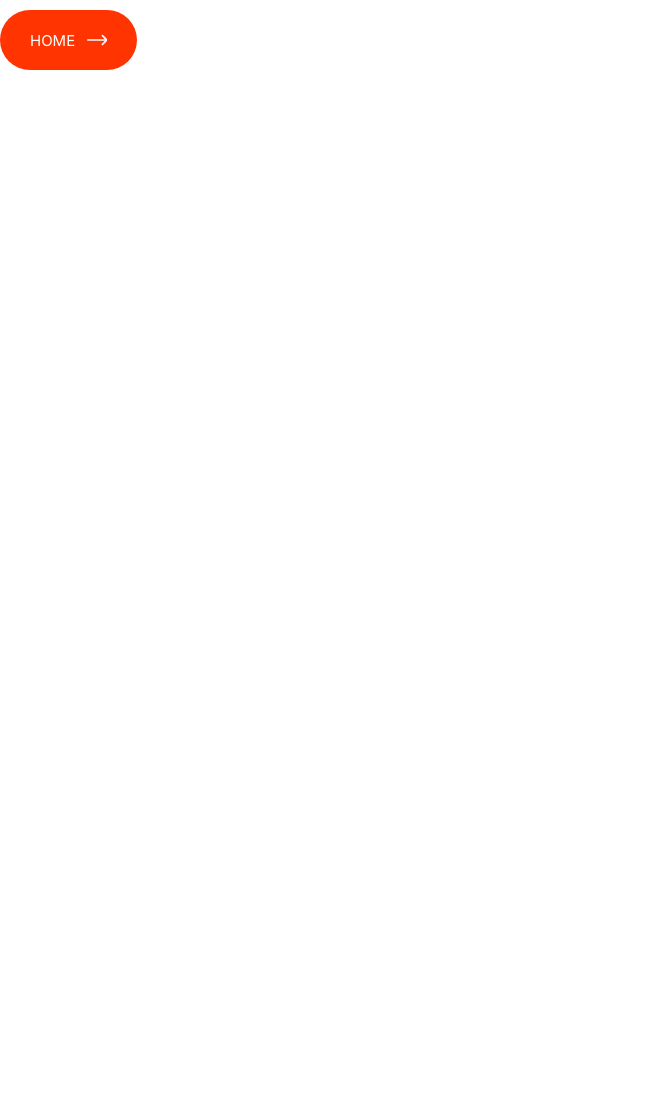
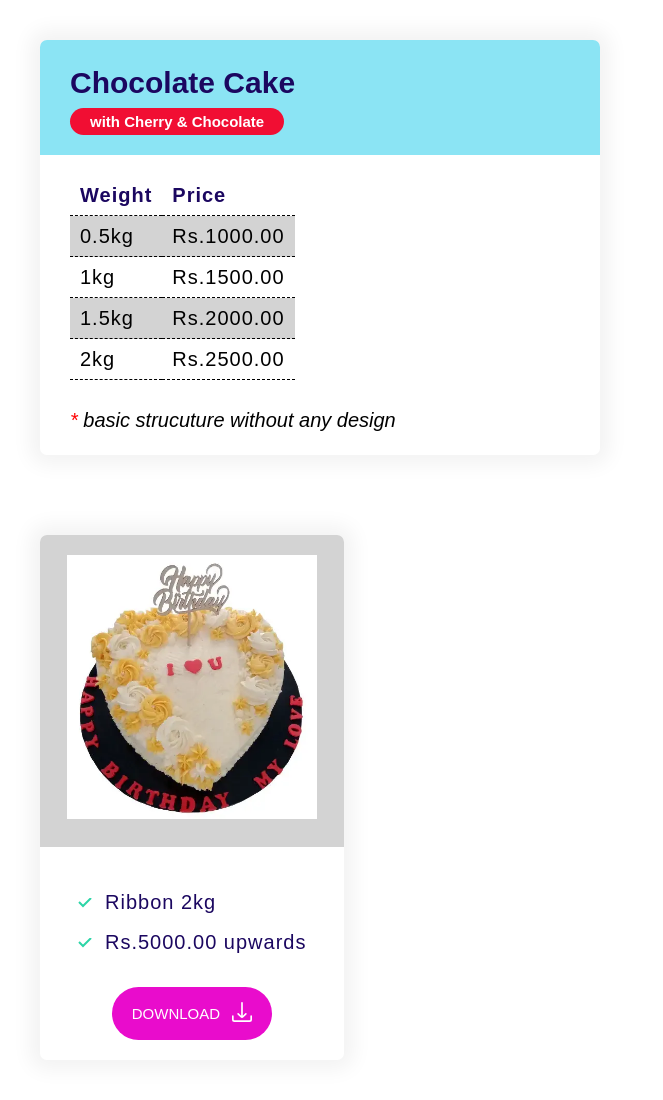
Before and after one commit to gamithf/Home-Made-Cakes, a plain HTML site: page index.html in a window 1280 px wide. Shown: the whole page, without its empty margins (0-663 px from the left). Before the commit the page ends 800 px from the top, so only its background shows below. Drawn offline with Linux system fonts and the light colour scheme.

Commit message:
Build the cards

```diff
--- a/css/styles.css
+++ b/css/styles.css
@@ -15,7 +15,7 @@ html {
   font-size: 62.5%;
 }
 body {
-  font-family: Inter, Arial, Helvetica, sans-serif;
+  font-family: Arial, Helvetica, sans-serif;
   font-size: 2.4rem;
   line-height: 1.5;
   color: var(--color-body);
@@ -85,6 +85,8 @@ a {
 .list--tick {
   list-style-image: url(../images/tick.svg);
   padding-left: 3rem;
+  font-size: 2rem;
+  letter-spacing: 0.1rem;
 }
 .list--tick .list__item {
   padding-left: 1rem;
@@ -121,19 +123,27 @@ a {
   border-radius: 40px;
   font-size: 1.8rem;
   font-weight: 500;
-  padding: 2rem 3rem;
+  padding: 1.5rem 2rem;
   cursor: pointer;
   margin: 1rem 0;
   text-transform: uppercase;
   text-align: center;
   white-space: nowrap;
+  margin-bottom: 0;
 }
 .btn .icon {
   width: 20px;
   height: 20px;
   fill: #fff;
   margin-left: 8px;
-  vertical-align: sub;
+  vertical-align: text-bottom;
+}
+.btn .icon .icon--card {
+  width: 20px;
+  height: 20px;
+  fill: #fff;
+  margin-left: 8px;
+  vertical-align: bottom;
 }
 /* .btn::after {
   content: "-->";
@@ -156,8 +166,92 @@ a {
 .btn--section:hover {
   background-color: #ed6635;
 }
+.btn--card {
+  background-color: #e90ccc;
+  color: #fff;
+}
+.btn--card:hover {
+  background-color: #f665e2;
+  color: #fff;
+}
+.download__button {
+  display: flex;
+  justify-content: center;
+  align-items: center;
+}
 @media screen and (min-width: 1024px) {
   .btn {
     font-size: 1.5rem;
   }
 }
+
+/* Cards */
+.card {
+  border-radius: 7px;
+  box-shadow: 0 0 20px 10px #f3f3f3;
+  font-weight: 400;
+  overflow: hidden;
+}
+.card__header,
+.card__body {
+  padding: 2rem 3rem;
+}
+.card--primary .card__header {
+  color: var(--color-headings);
+  background: lightsteelblue;
+}
+.card--special .card__header {
+  color: var(--color-headings);
+  background: #8be4f4;
+}
+.plan__name {
+  margin: 0;
+}
+.card--image .card__header {
+  display: flex;
+  justify-content: center;
+  background-color: lightgray;
+}
+.card__image {
+  width: 200px;
+}
+@media screen and (min-width: 768px) {
+  .card__image {
+    width: 250px;
+  }
+}
+/* Tables */
+table {
+  color: black;
+  border-collapse: collapse;
+  margin-bottom: 2.5rem;
+  margin-top: 0;
+  letter-spacing: 0.1rem;
+}
+thead,
+tr {
+  border-bottom: 1px dashed black;
+  text-align: left;
+}
+
+th,
+td {
+  padding: 0.5rem 1rem;
+}
+tr:nth-child(odd) {
+  background-color: lightgray;
+}
+tr th {
+  background-color: white;
+  color: var(--color-headings);
+  font-weight: 800;
+}
+.table__description {
+  font-style: italic;
+  color: black;
+  margin-bottom: 0;
+}
+.table__description::before {
+  content: "*";
+  color: red;
+}
--- a/index.html
+++ b/index.html
@@ -15,11 +15,69 @@
     <link rel="stylesheet" href="css/styles.css" />
   </head>
   <body>
-    <button class="btn btn--section">
-      Home
-      <svg class="icon icon--card">
-        <use xlink:href="images/sprite.svg#arrow-right"></use>
-      </svg>
-    </button>
+    <div style="width: 50%; padding: 4rem">
+      <div class="plan">
+        <div class="card card--special">
+          <header class="card__header">
+            <h3 class="plan__name">Chocolate Cake</h3>
+            <span class="badge">with Cherry & Chocolate</span>
+          </header>
+          <div class="card__body">
+            <table>
+              <thead>
+                <tr>
+                  <th>Weight</th>
+                  <th>Price</th>
+                </tr>
+              </thead>
+              <tr>
+                <td>0.5kg</td>
+                <td>Rs.1000.00</td>
+              </tr>
+              <tr>
+                <td>1kg</td>
+                <td>Rs.1500.00</td>
+              </tr>
+              <tr>
+                <td>1.5kg</td>
+                <td>Rs.2000.00</td>
+              </tr>
+              <tr>
+                <td>2kg</td>
+                <td>Rs.2500.00</td>
+              </tr>
+            </table>
+            <p class="table__description">
+              basic strucuture without any design
+            </p>
+          </div>
+        </div>
+      </div>
+    </div>
+    <div style="width: 30%; padding: 4rem">
+      <div class="plan">
+        <div class="card card--image">
+          <header class="card__header">
+            <a href="images/1.webp"
+              ><img class="card__image" src="images/1.webp" alt=""
+            /></a>
+          </header>
+          <div class="card__body">
+            <ul class="list list--tick">
+              <li class="list__item">Ribbon 2kg</li>
+              <li class="list__item">Rs.5000.00 upwards</li>
+            </ul>
+            <div class="download__button">
+              <a class="btn btn--card" href="images/1.webp" download="">
+                Download
+                <svg class="icon icon--card">
+                  <use xlink:href="images/sprite.svg#download (1)"></use>
+                </svg>
+              </a>
+            </div>
+          </div>
+        </div>
+      </div>
+    </div>
   </body>
 </html>
```
Also changed, not shown: components/buttons.html (+1 -0 lines), components/cards.html (added, +62 -0 lines), components/table.html (added, +24 -0 lines), images/1.webp (added), images/Icons/angle-small-right (1).svg (renamed from images/angle-small-right (1).svg), images/Icons/arrow-right.svg (renamed from images/arrow-right.svg), images/Icons/check.svg (renamed from images/check.svg), images/Icons/download (1).svg (renamed from images/download (1).svg), images/Icons/facebook.svg (renamed from images/facebook.svg), images/Icons/heart (1).svg (renamed from images/heart (1).svg), images/Icons/marker (1).svg (renamed from images/marker (1).svg), images/Icons/menu-burger.svg (renamed from images/menu-burger.svg), images/Icons/pattern-randomized.svg (renamed from images/pattern-randomized.svg), images/Icons/sun-tornado.svg (renamed from images/sun-tornado.svg), 1 more files.
